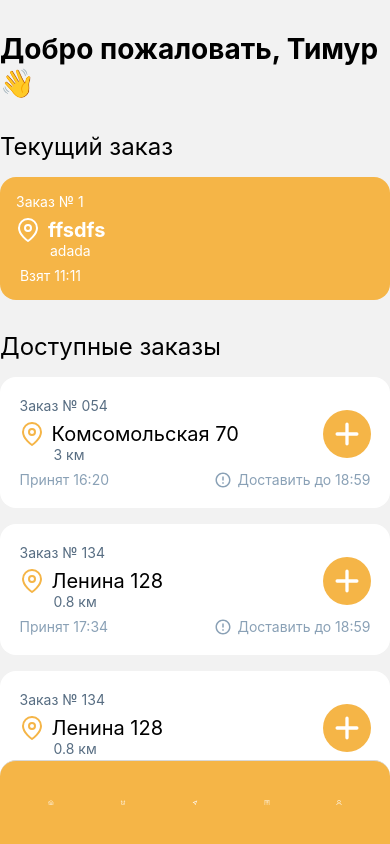
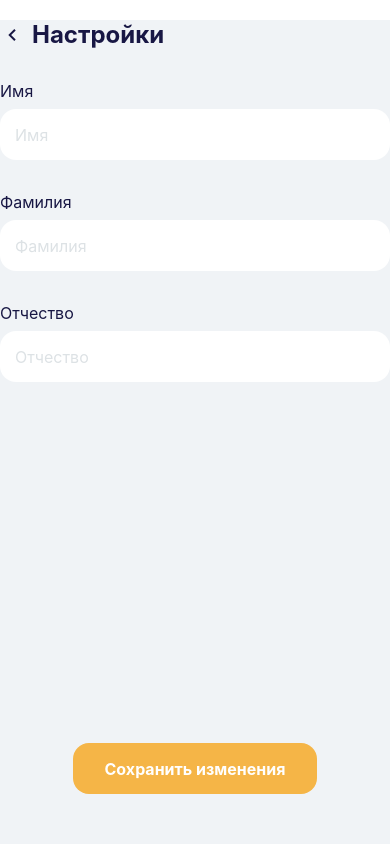
Before and after one commit to akakayka/Mobile-app, a React Native app in the folder client/: screen / in a window 390 px wide. Built offline with nearby package versions, Linux system fonts and the light colour scheme.

Commit message:
SettingsPage
на кнопку назад на странице настроек нажимать запрещено

```diff
--- a/client/App.js
+++ b/client/App.js
@@ -3,6 +3,7 @@ import {MainContainer} from "./src/navigation/MainContainer";
 import {AuthorizationPage} from "./src/navigation/screens/AuthorizationPage";
 import * as Font from 'expo-font';
 import {useState} from "react";
+import {Settings} from './src/navigation/screens/Settings';
 
 const fonts = () => Font.loadAsync({
     'Roboto-Bold': require('./assets/fonts/Roboto-Bold.ttf'),
@@ -22,7 +23,8 @@ function App() {
 
     return (
         // isAuth ? <MainContainer /> : <AuthorizationPage onPress={onPress}/>
-        <MainContainer/>
+        // <MainContainer/>
+        <Settings></Settings>
     );
 }
 
--- /dev/null
+++ b/client/assets/icons/BackArrowicon.js
@@ -0,0 +1,22 @@
+import * as React from "react"
+import Svg, { Path } from "react-native-svg"
+
+function BackArrowIcon(props) {
+    return (
+        <Svg
+            xmlns="http://www.w3.org/2000/svg"
+            width={props.width}
+            height={props.height}
+            viewBox="0 0 24 24"
+            fill="none"
+            {...props}
+        >
+            <Path
+                d="M15.705 7.41L11.125 12l4.58 4.59-1.41 1.41-6-6 6-6 1.41 1.41z"
+                fill={props.color}
+            />
+        </Svg>
+    )
+}
+
+export default BackArrowIcon
--- a/client/src/navigation/MainContainer.js
+++ b/client/src/navigation/MainContainer.js
@@ -42,7 +42,8 @@ export const MainContainer = () => {
                             }
                         },
                         tabBarStyle: {
-                            backgroundColor: COLORS.primary, height: '10%',
+                            backgroundColor: COLORS.primary,
+                            height: '10%',
                             borderTopEndRadius: 16,
                             borderTopLeftRadius: 16,
                             paddingTop: '10%',
--- a/client/src/navigation/screens/ProfilePage.js
+++ b/client/src/navigation/screens/ProfilePage.js
@@ -1,5 +1,5 @@
 import * as React from 'react';
-import {View, Text, StyleSheet, SafeAreaView, Pressable, Settings} from 'react-native';
+import {View, Text, StyleSheet, SafeAreaView, Pressable} from 'react-native';
 import SafeAreaViewAndroid from "../../components/SafeAreaViewAndroid";
 import {COLORS} from "../../../constants/theme";
 import StarIcon from "../../../assets/icons/StarIcon";
@@ -12,6 +12,8 @@ const styles = StyleSheet.create({
     container: {
         marginVertical: 20,
         paddingHorizontal: 24,
+        display: "flex",
+        justifyContent: "space-between",
     },
     header: {
         fontSize: 24,
@@ -120,24 +122,6 @@ export default function ProfilePage({ navigation }) {
                         />
                     </Pressable>
                     <Pressable
-                        onPress={() => navigation.navigate('Statistics')}
-                        style={styles.button}
-                    >
-                        <StatisticsIcon
-                            color={COLORS.primary}
-                            width={24}
-                            height={24}
-                        />
-                        <Text style={styles.buttonText}>
-                            Статистика
-                        </Text>
-                        <ArrowIcon
-                            width={24}
-                            height={24}
-                            color={COLORS.primary}
-                        />
-                    </Pressable>
-                    <Pressable
                         onPress={() => navigation.navigate('Settings')}
                         style={styles.button}
                     >
--- /dev/null
+++ b/client/src/navigation/screens/Settings.js
@@ -0,0 +1,202 @@
+import React, {useState} from "react";
+import {SafeAreaView, Text, View, StyleSheet, Pressable, TextInput} from "react-native";
+import SafeAreaViewAndroid from "../../components/SafeAreaViewAndroid";
+import {COLORS} from "../../../constants/theme";
+import BackArrowIcon from "../../../assets/icons/BackArrowicon";
+import {BigButton} from "../../ui/BigButton";
+
+
+export const Settings = ({navigation}, props) => {
+    const [name, onChangeName] = useState('');
+    const [surname, onChangeSurname] = useState('');
+    const [middlename, onChangeMiddlename] = useState('');
+
+    const [nameBorderStyle, onChangeNameBorder] = useState({
+        borderColor: COLORS.lightGray,
+        borderWidth: 0,
+    })
+
+    const [surnameBorderStyle, onChangeSurnameBorder] = useState({
+        borderColor: COLORS.lightGray,
+        borderWidth: 0,
+    })
+
+    const [middlenameBorderStyle, onChangeMiddlenameBorder] = useState({
+        borderColor: COLORS.lightGray,
+        borderWidth: 0,
+    })
+
+    const styles = StyleSheet.create({
+        container: {
+            marginTop: 20,
+            paddingHorizontal: 24,
+            backgroundColor: COLORS.lightGray5,
+        },
+        backButtonText: {
+            color: COLORS.black,
+            fontSize: 24,
+            fontWeight: "bold",
+            marginLeft: 8,
+        },
+        backButton: {
+            display: "flex",
+            flexDirection: "row",
+            alignItems: "center",
+        },
+        inputContainer: {
+            marginTop: 32,
+        },
+        input: {
+            height: 51,
+            fontSize: 16,
+
+            padding: 10,
+            borderRadius: 16,
+            backgroundColor: COLORS.white,
+            alignItems: "flex-start",
+            paddingHorizontal: 15,
+            paddingVertical: 0,
+            color: COLORS.lightGray,
+        },
+        name: {
+            borderWidth: nameBorderStyle.borderWidth,
+            borderColor: nameBorderStyle.borderColor,
+        },
+        surname: {
+            borderWidth: surnameBorderStyle.borderWidth,
+            borderColor: surnameBorderStyle.borderColor,
+        },
+        middlename: {
+            borderWidth: middlenameBorderStyle.borderWidth,
+            borderColor: middlenameBorderStyle.borderColor,
+        },
+        inputTitle: {
+            marginBottom: 8,
+            fontSize: 16,
+            color: COLORS.black,
+        },
+        buttonContainer: {
+            display: "flex",
+            alignItems: "center",
+            marginTop: "auto",
+            marginBottom: 50,
+        },
+    })
+
+    const onFocusMiddlename = () => {
+        onChangeMiddlenameBorder({
+            borderColor: COLORS.primary,
+            borderWidth: 2,
+        })
+    }
+
+    const onFocusName = () => {
+        onChangeNameBorder({
+            borderColor: COLORS.primary,
+            borderWidth: 2,
+        })
+    }
+
+    const onFocusSurname = () => {
+        onChangeSurnameBorder({
+            borderColor: COLORS.primary,
+            borderWidth: 2,
+        })
+    }
+
+    const onBlurName = () => {
+        onChangeNameBorder({
+            borderColor: COLORS.lightGray,
+            borderWidth: 0,
+        })
+    }
+
+    const onBlurSurname = () => {
+        onChangeSurnameBorder({
+            borderColor: COLORS.lightGray,
+            borderWidth: 0,
+        })
+    }
+
+    const onBlurMiddlename = () => {
+        onChangeMiddlenameBorder({
+            borderColor: COLORS.lightGray,
+            borderWidth: 0,
+        })
+    }
+
+    const uploadData = () => {
+        alert([name, surname, middlename])
+    }
+
+    const goBack = () => {
+        navigation.navigate('Profile')
+    }
+
+    return (
+        <SafeAreaView style={[styles.container, SafeAreaViewAndroid.AndroidSafeArea]}>
+            <Pressable style={styles.backButton} onPress={goBack}>
+                <BackArrowIcon
+                    height={24}
+                    width={24}
+                    color={COLORS.black}
+                />
+                <Text style={styles.backButtonText}>
+                    Настройки
+                </Text>
+            </Pressable>
+
+            <View style={styles.inputContainer}>
+                <Text style={styles.inputTitle}>
+                    Имя
+                </Text>
+                <TextInput
+                    style={[styles.input, styles.name]}
+                    onChangeText={onChangeName}
+                    placeholder={'Имя'}
+                    placeholderTextColor={COLORS.lightGray3}
+                    value={name}
+                    focusable={true}
+                    onFocus={onFocusName}
+                    onBlur={onBlurName}
+                />
+            </View>
+            <View style={styles.inputContainer}>
+                <Text style={styles.inputTitle}>
+                    Фамилия
+                </Text>
+                <TextInput
+                    style={[styles.input, styles.surname]}
+                    onChangeText={onChangeSurname}
+                    placeholder={'Фамилия'}
+                    placeholderTextColor={COLORS.lightGray3}
+                    value={surname}
+                    focusable={true}
+                    onFocus={onFocusSurname}
+                    onBlur={onBlurSurname}
+                />
+            </View>
+            <View style={styles.inputContainer}>
+                <Text style={styles.inputTitle}>
+                    Отчество
+                </Text>
+                <TextInput
+                    style={[styles.input, styles.middlename]}
+                    onChangeText={onChangeMiddlename}
+                    placeholder={'Отчество'}
+                    placeholderTextColor={COLORS.lightGray3}
+                    value={middlename}
+                    focusable={true}
+                    onFocus={onFocusMiddlename}
+                    onBlur={onBlurMiddlename}
+                />
+            </View>
+            <View style={styles.buttonContainer}>
+                <BigButton
+                    title={'Сохранить изменения'}
+                    onPress={uploadData}
+                />
+            </View>
+        </SafeAreaView>
+    );
+}
```
